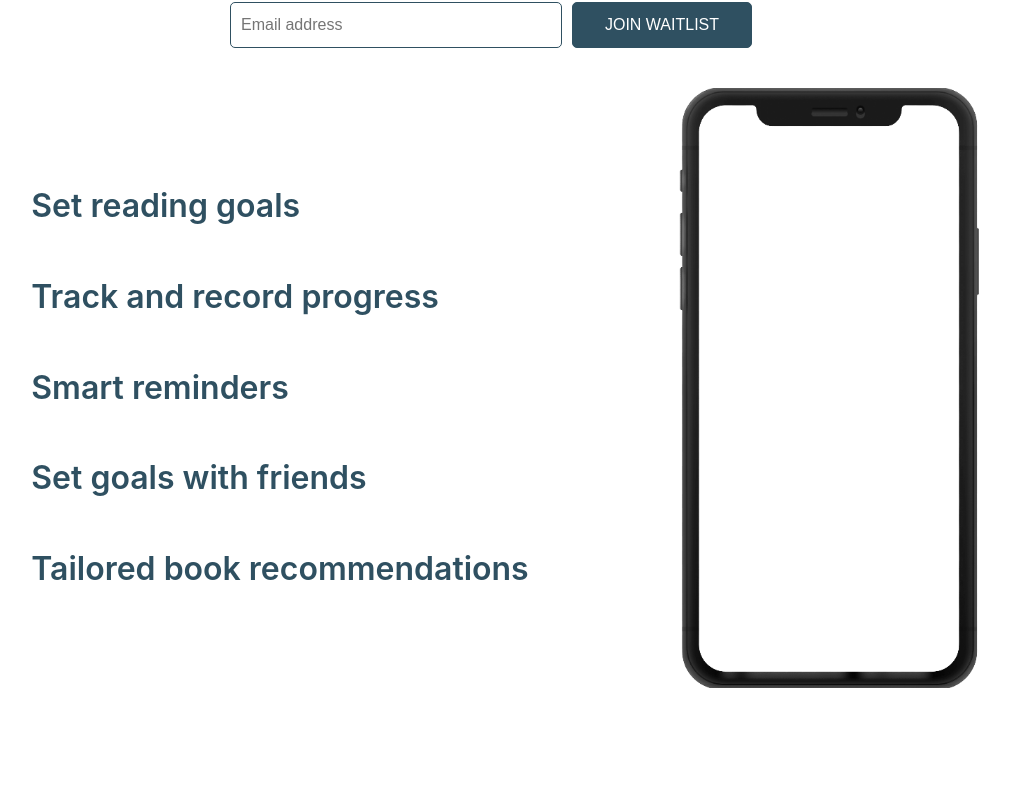
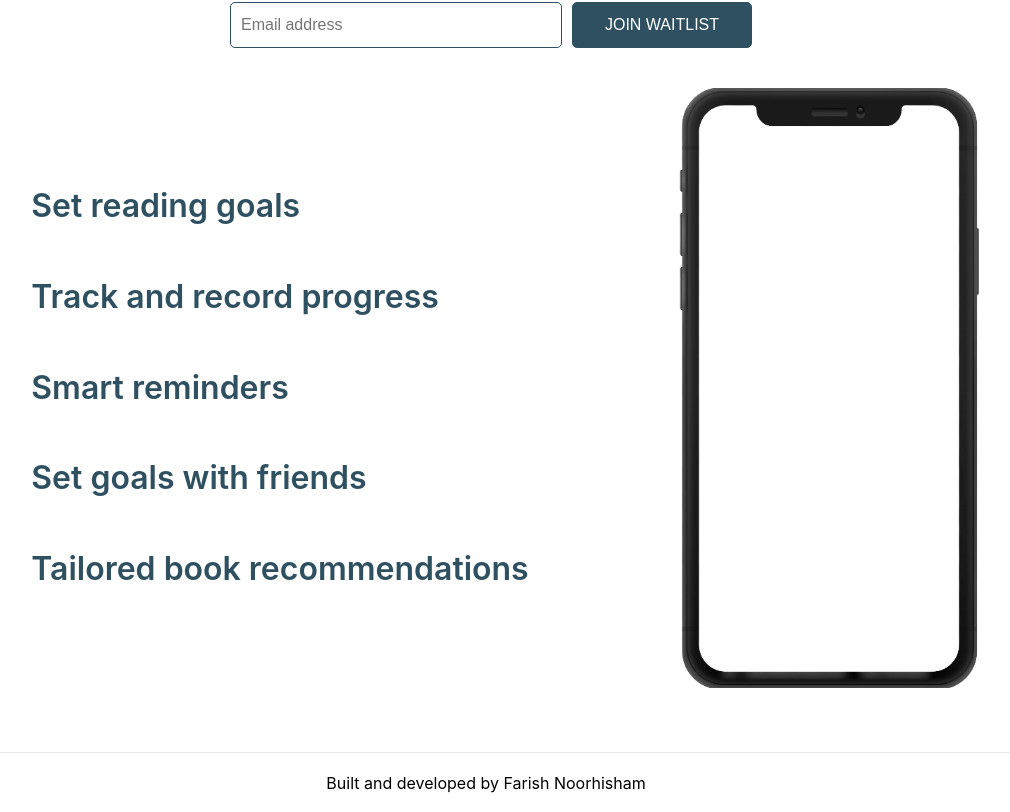
Before and after one commit to FarishLoy/kemasdotapp, a Next.js app: page / in a window 1280 px wide. Shown: the part 261-1073 px from the top of the page, without its empty margins (154-1164 px from the left). Before the commit the page ends 1013 px from the top, so only its background shows below. Built offline with nearby package versions, Linux system fonts and the light colour scheme; some icons are missing.

Commit message:
add footer

```diff
--- a/pages/index.tsx
+++ b/pages/index.tsx
@@ -60,6 +60,7 @@ export default function Home() {
         </div>
       </main>
       <footer className={styles.footer}>
+        <p>Built and developed by<a href="https://twitter.com/farish_15"> Farish Noorhisham</a></p>
       </footer>
     </div>
   )
--- a/styles/Home.module.css
+++ b/styles/Home.module.css
@@ -186,6 +186,15 @@
   line-height: 1.5;
 }
 
+.footer {
+  width: 100%;
+  height: 60px;
+  border-top: 1px solid #eaeaea;
+  display: flex;
+  justify-content: center;
+  align-items: center;
+}
+
 @media (max-width: 600px) {
   .grid {
     width: 100%;
```
